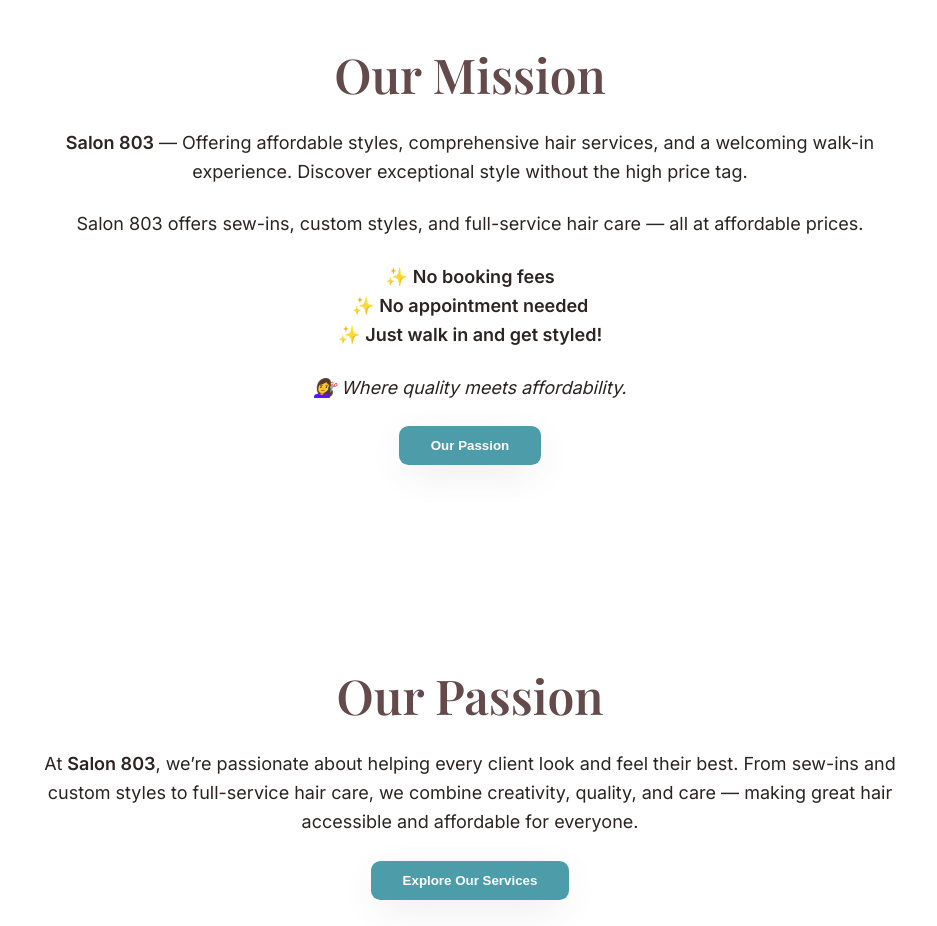
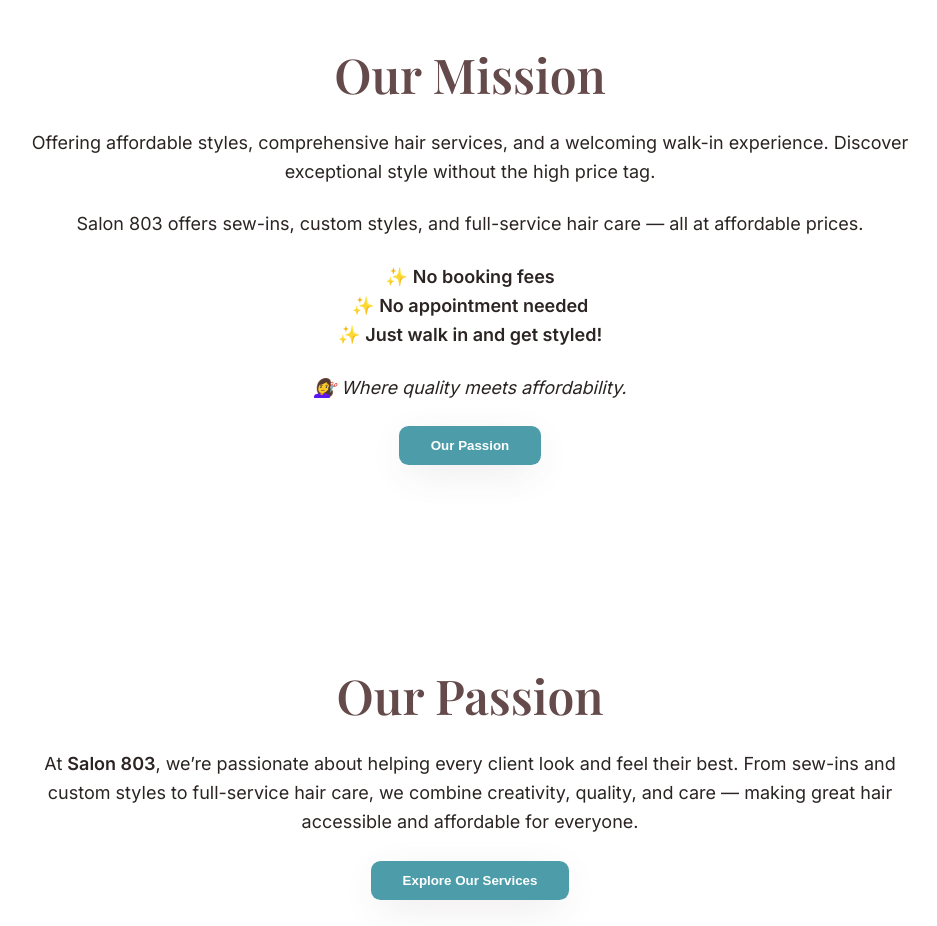
Before and after one commit to Mbuckely/salon803, a React (Vite) app: page / in a window 1280 px wide. Shown: the part 860-1786 px from the top of the page, without its empty margins (170-1107 px from the left). Built offline with nearby package versions, Linux system fonts and the light colour scheme.

Commit message:
Code edited in Lovable Code Editor

```diff
--- a/src/pages/Index.tsx
+++ b/src/pages/Index.tsx
@@ -163,8 +163,8 @@ const Index = () => {
             </h2>
 
             <p className="section-text">
-              <strong>Salon 803</strong> — Offering affordable styles, comprehensive hair services, and a welcoming
-              walk-in experience. Discover exceptional style without the high price tag.
+              Offering affordable styles, comprehensive hair services, and a welcoming walk-in experience. Discover
+              exceptional style without the high price tag.
             </p>
 
             <p className="section-text">
```
